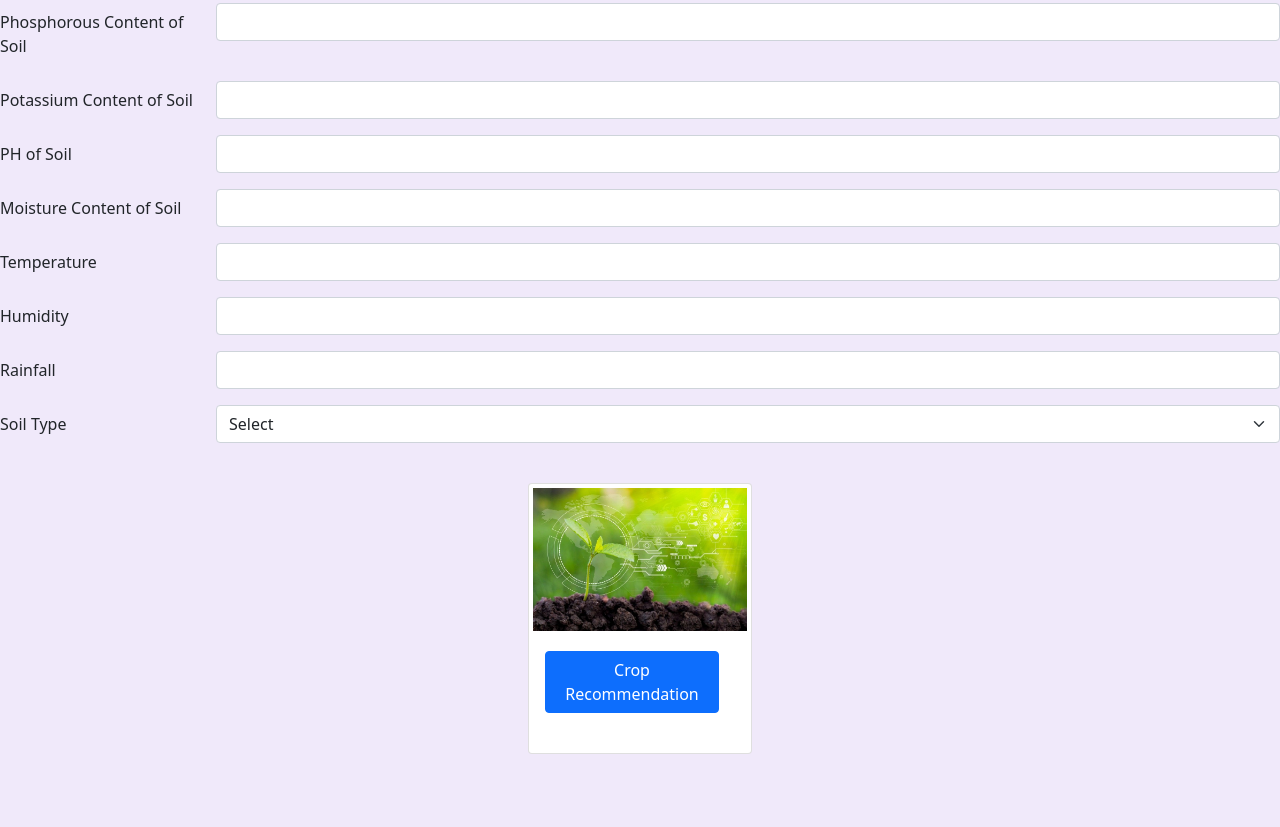
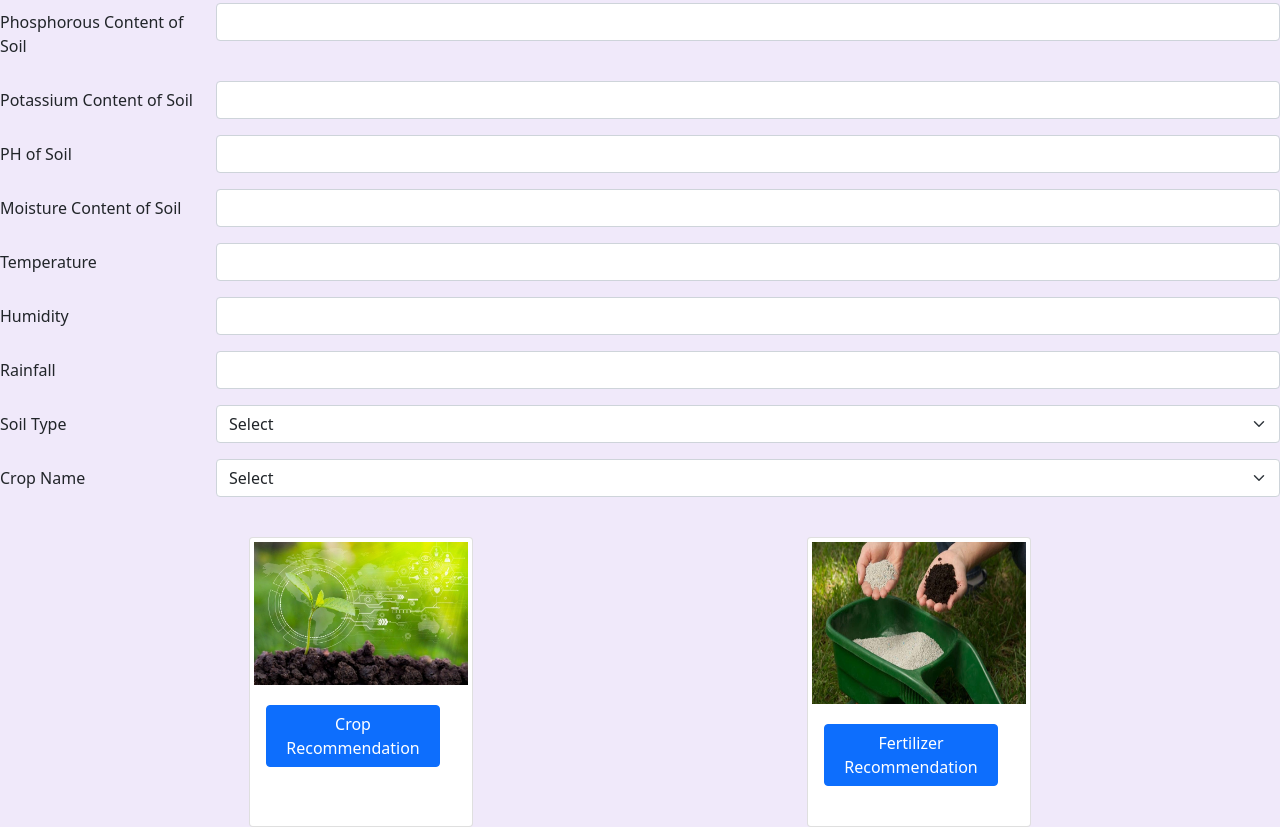
Before and after one commit to hargunkaur3/farmate.github.io, a website: page public/services.html in a window 1280 px wide. Shown: the part 334-1161 px from the top of the page. Before the commit the page ends 1088 px from the top, so only its background shows below. Drawn offline with Linux system fonts and the light colour scheme.

Commit message:
fertilizer rec integrated

```diff
--- a/public/services.html
+++ b/public/services.html
@@ -99,6 +99,28 @@
           });
           // alert("Hi");
     }
+    async function fertrec() {
+        var n = $("#n").val();
+        var p = $("#p").val();
+        var k = $("#k").val();
+        var temp = $("#temperature").val();
+        var hum = $("#humidity").val();
+        var mois = $("#moisture").val();
+        var ctype = $("#ctype").val();
+        var type = $("#type").val();
+        var url = "/fert-rec?temp=" + temp + "&hum=" + hum + "&mois=" + mois + "&type=" + type + "&ctype=" + ctype + "&n=" + n + "&k=" + k + "&p=" + p;
+        // alert(url);
+        const res = await $.post(url, function (res) {
+          if (res.length == 0) {
+            // alert("hello");
+          }
+          else {
+            // alert(res);
+            $("#fer").html(res);
+          }
+        });
+        // alert("Hi");
+      }
  </script>
 </head>
 
@@ -199,19 +221,25 @@
     </select>
    </div>
   </div>
-  <!-- <div class="row mb-3 g-3">
-    <label for="cname" class="col-sm-2 col-form-label">Crop Name</label>
+  <div class="row mb-3 g-3">
+    <label for="ctype" class="col-sm-2 col-form-label">Crop Name</label>
     <div class="col-sm-10">
-      <select readonly class="form-select" id="cname" name="cname" aria-label="Default select example">
+      <select readonly class="form-select" id="ctype" name="ctype" aria-label="Default select example">
        <option value="none">Select</option>
-       <option value="sandy">Sandy</option>
-       <option value="loamy">Loamy</option>
-       <option value="black">Black</option>
-       <option value="red">Red</option>
-       <option value="clayey">Clayey</option>
+       <option value="Maize">Maize</option>
+       <option value="Sugarcane">Sugarcane</option>
+       <option value="Cotton">Cotton</option>
+       <option value="Tobacco">Tobacco</option>
+       <option value="Paddy">Paddy</option>
+      <option value="Barley">Barley</option>
+      <option value="Wheat">Wheat</option>
+      <option value="Millets">Millets</option>
+      <option value="Oilseeds">Oil seeds</option>
+      <option value="Pulses">Pulses</option>
+      <option value="GroundNuts">Ground Nuts</option>
       </select>
     </div>
-  </div> -->
+  </div>
   <br>
   <!-- <div class="row mb-3 g-3">
    <label for="pic" class="col-sm-2 col-form-label">Picture of the medicine</label>
@@ -233,14 +261,16 @@
         <span id="rec">&nbsp;</span>
       </div>
     </div>
-    <!-- <div class="card text-center" style="width: 14rem; float: left;">
+    <div class="card text-center" style="width: 14rem; float: left;">
       <img height="170" src="./images/img-Fertilizers.jpg" class="card-img-top p-1 rounded" alt="...">
       <div class="card-body">
-        <h5 class="card-title">Fertilizer Recommendation</h5>
-        <input type="submit" value="Fertilizer Recommendation">
+        <!-- <h5 class="card-title">Fertilizer Recommendation</h5>
+        <input type="submit" value="Fertilizer Recommendation"> -->
+        <button onclick="fertrec();" class="btn btn-primary me-3">Fertilizer Recommendation</button>
+        <span id="fer">&nbsp;</span>
       </div>
     </div>
-    <div class="card text-center" style="width: 14rem; float: left;">
+    <!-- <div class="card text-center" style="width: 14rem; float: left;">
       <img src="./images/img-yield.png" class="card-img-top p-1 rounded" alt="...">
       <div class="card-body">
         <h5 class="card-title">Yield Prediction</h5>
```
Also changed, not shown: home-server.js (+14 -0 lines), 2 other files.
